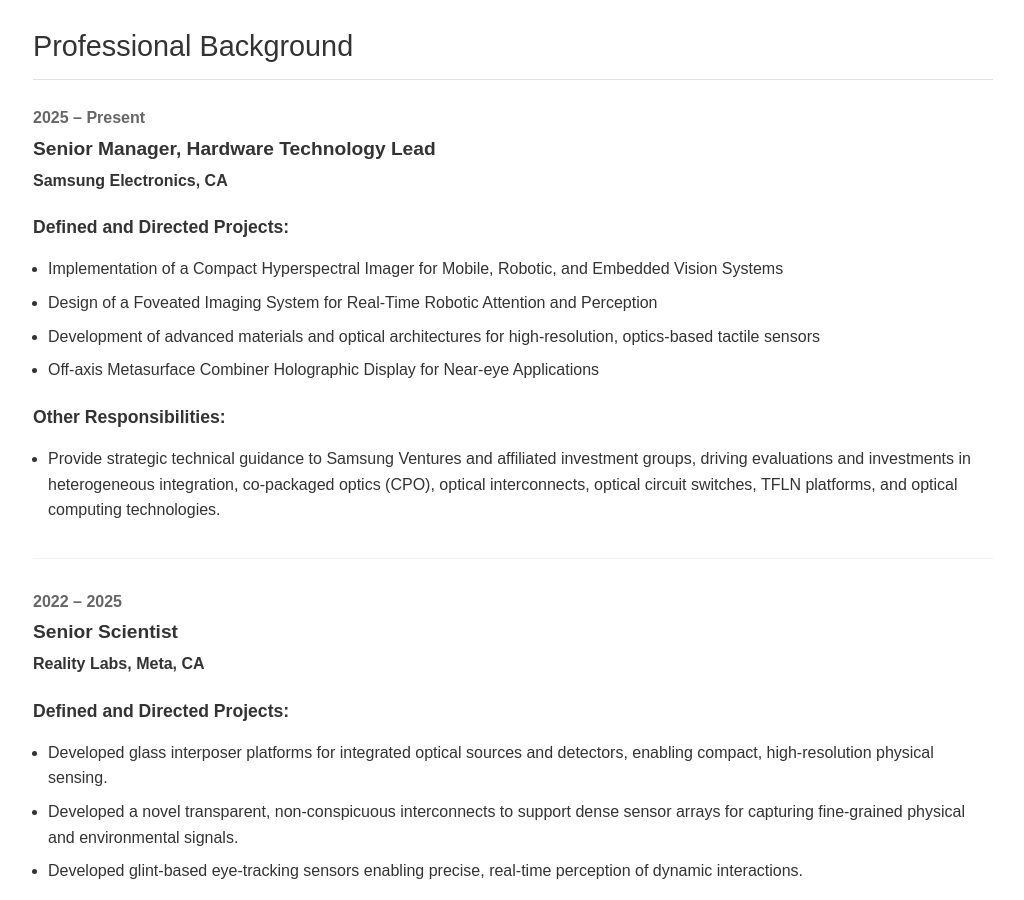
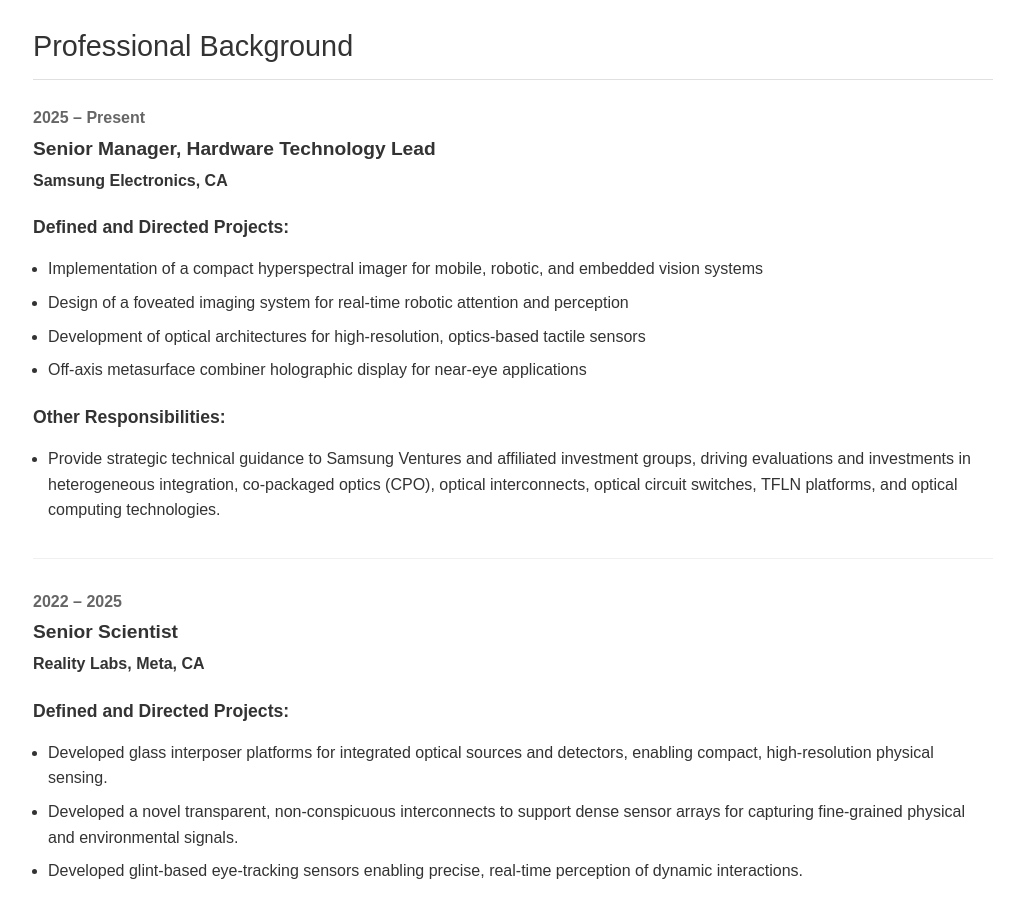
Before and after one commit to shermin-ara/SherminArab.github.io, a Jekyll site: the page built from index.md, in a window 1280 px wide and 900 px high, scrolled down 3204 px. Shown: the whole window, without its empty margins (127-1151 px from the left). Built offline with Jekyll 4.4.1, drawn with Linux system fonts in a browser that asks for light colours.

Commit message:
Update index.md

```diff
--- a/index.md
+++ b/index.md
@@ -199,10 +199,10 @@ title: Shermin Arab
 
         <h4>Defined and Directed Projects:</h4>
         <ul>
-            <li>Implementation of a Compact Hyperspectral Imager for Mobile, Robotic, and Embedded Vision Systems</li>
-            <li>Design of a Foveated Imaging System for Real-Time Robotic Attention and Perception</li>
-            <li>Development of advanced materials and optical architectures for high-resolution, optics-based tactile sensors</li>
-            <li>Off-axis Metasurface Combiner Holographic Display for Near-eye Applications</li>
+            <li>Implementation of a compact hyperspectral imager for mobile, robotic, and embedded vision systems</li>
+            <li>Design of a foveated imaging system for real-time robotic attention and perception</li>
+            <li>Development of optical architectures for high-resolution, optics-based tactile sensors</li>
+            <li>Off-axis metasurface combiner holographic display for near-eye applications</li>
 
         </ul>
 
```
